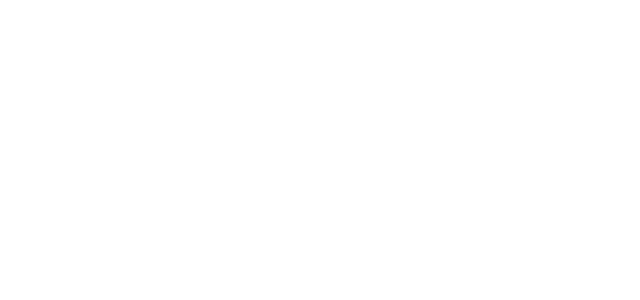
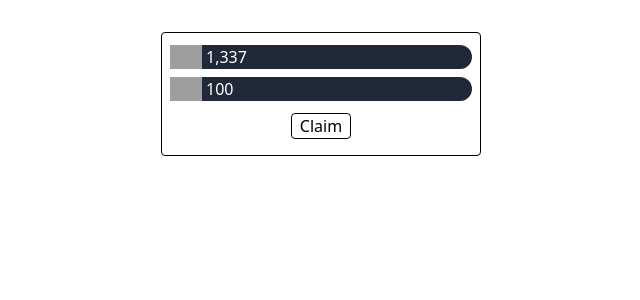
Before and after one commit to tommach591/tumato, a React (Create React App) app: page /login in a window 1280 px wide. Both pictures are taken after a click on the button "Log In". Shown: the top 300 px of the page, without its empty margins (319-959 px from the left). Built offline with nearby package versions, Linux system fonts and the light colour scheme; grey boxes are pictures that could not be loaded.

Commit message:
Update Home.tsx

```diff
--- a/src/components/Home/Home.tsx
+++ b/src/components/Home/Home.tsx
@@ -1,4 +1,4 @@
-import { useEffect } from "react";
+import { useCallback, useEffect, useState } from "react";
 import { useNavigate } from "react-router-dom";
 import { useId } from "../../utils/AccountContext";
 
@@ -6,11 +6,50 @@
   const id = useId();
   const navigate = useNavigate();
 
+  const [points, setPoints] = useState(1337);
+  const [bank, setBank] = useState(100);
+
+  const claimBank = useCallback(() => {
+    setPoints(points + bank);
+    setBank(0);
+  }, [points, bank]);
+
   useEffect(() => {
     if (id === "") navigate("/login");
   }, [id, navigate]);
 
-  return <div></div>;
+  return (
+    <div className="w-full h-full flex flex-col items-center">
+      <div className="w-80 h-34 m-8 p-2 flex flex-col items-center border border-solid border-black rounded">
+        <div className="flex relative w-full items-center m-1">
+          <img
+            className="w-8 absolute"
+            src="https://api.iconify.design/twemoji:coin.svg"
+            alt=""
+          />
+          <h1 className="w-full pl-9 bg-gray-800 rounded-3xl text-white">
+            {points.toLocaleString()}
+          </h1>
+        </div>
+        <div className="flex w-full items-center m-1">
+          <img
+            className="w-8 absolute"
+            src="https://api.iconify.design/twemoji:bank.svg"
+            alt=""
+          />
+          <h1 className="w-full pl-9 bg-gray-800 rounded-3xl text-white">
+            {bank.toLocaleString()}
+          </h1>
+        </div>
+        <button
+          className="border border-solid border-black rounded m-2 pl-2 pr-2"
+          onClick={claimBank}
+        >
+          Claim
+        </button>
+      </div>
+    </div>
+  );
 }
 
 export default Home;
```
